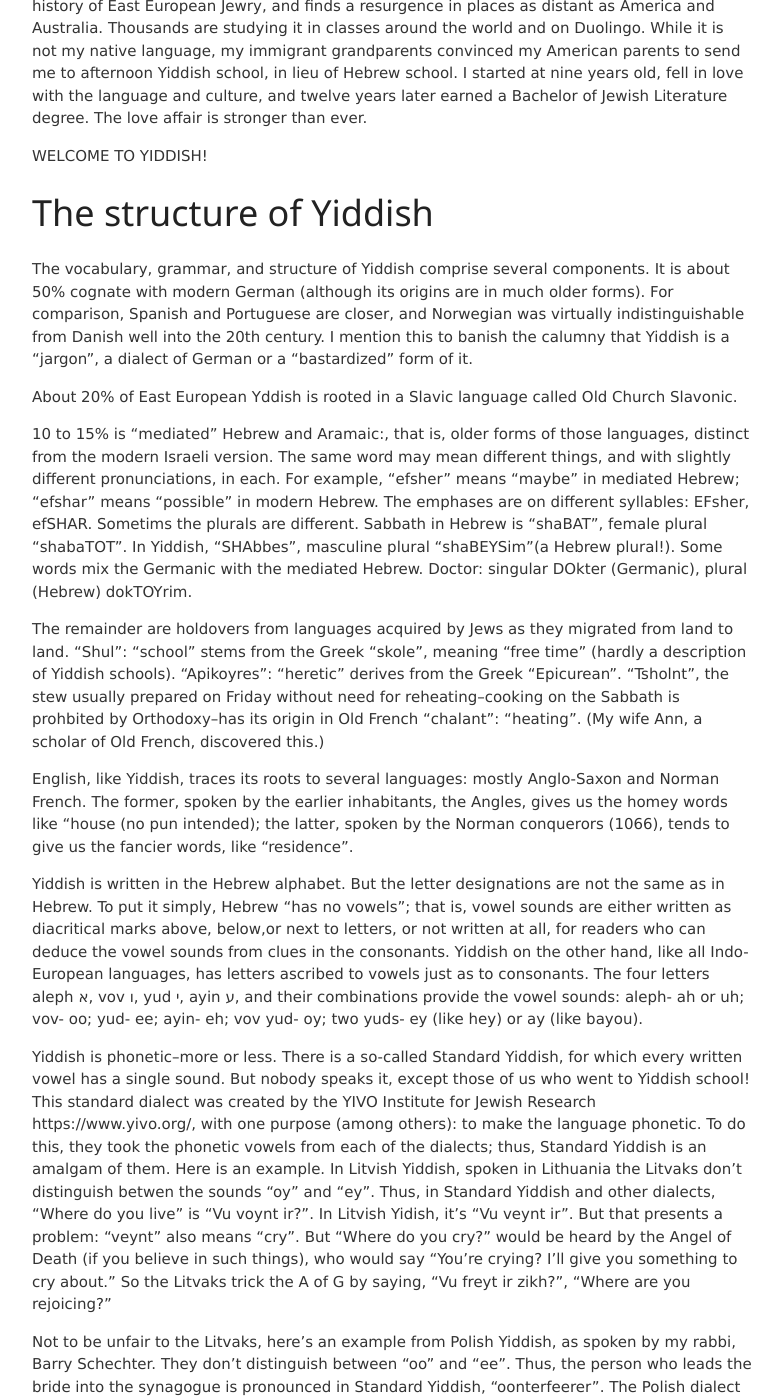
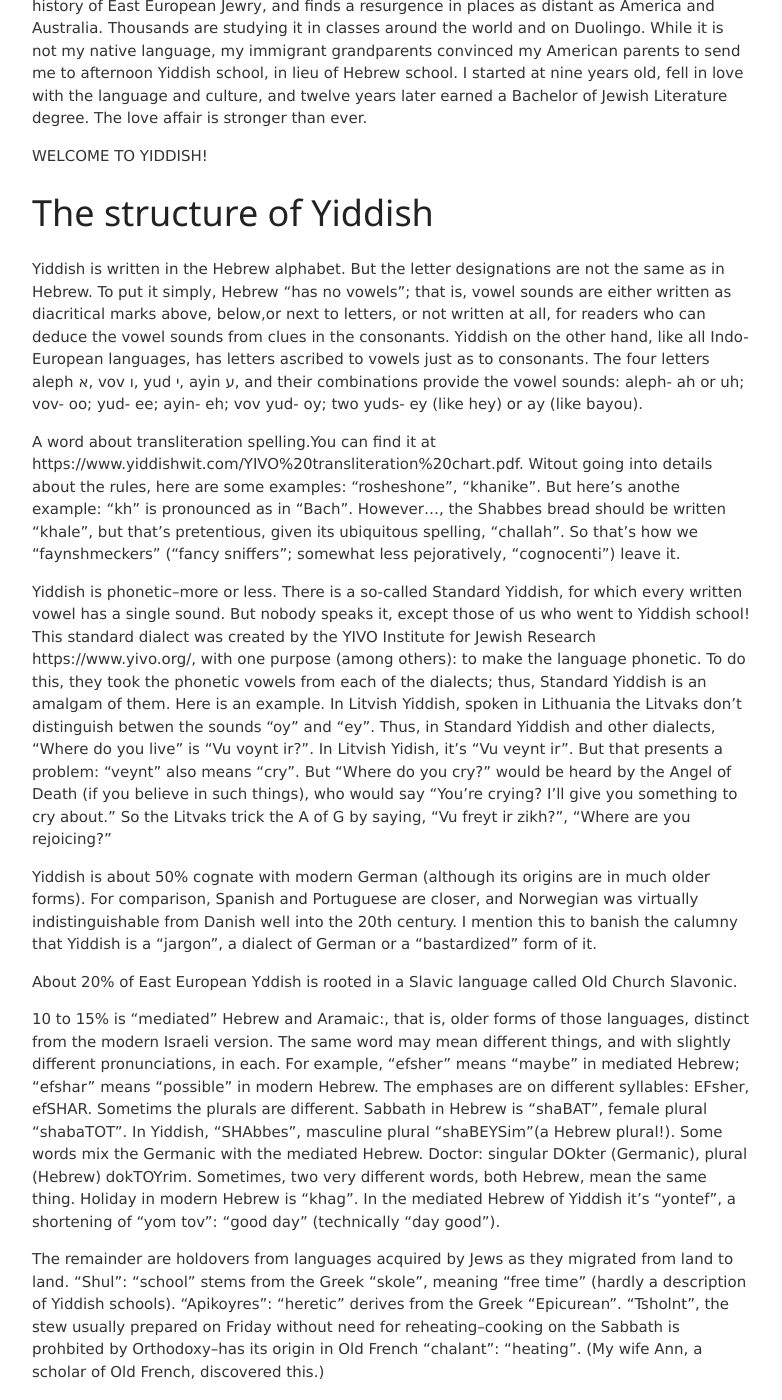
Before and after one commit to jvmallow/jvmallow.github.io, a Jekyll site: the page built from _posts/2025-05-31-Yiddish.md, in a window 1280 px wide and 1400 px high, scrolled down 445 px. Shown: the whole window, without its empty margins (248-1030 px from the left). Built offline with Jekyll 4.4.1, drawn with Linux system fonts in a browser that asks for light colours; a script that is not in the unit is left out; some of the changed text lies outside the part shown.

Commit message:
Update 2025-05-31-Yiddish.md

```diff
--- a/_posts/2025-05-31-Yiddish.md
+++ b/_posts/2025-05-31-Yiddish.md
@@ -11,23 +11,24 @@ Yiddish is the language of East European Jewry. It is over 1,000 years old. It r
 WELCOME TO YIDDISH!
 
 # The structure of Yiddish
-The vocabulary, grammar, and structure of Yiddish comprise several components. It is about 50% cognate with modern German (although its origins are in much older forms). For comparison, Spanish and Portuguese are closer, and Norwegian was virtually indistinguishable from Danish well into the 20th century. I mention this to banish the calumny that Yiddish is a "jargon", a dialect of German or a "bastardized" form of it.
+
+Yiddish is written in the Hebrew alphabet. But the letter designations are not the same as in Hebrew. To put it simply, Hebrew  "has no vowels"; that is, vowel sounds are either written as diacritical marks above, below,or next to letters, or not written at all, for readers who can deduce the vowel sounds from clues in the consonants.  Yiddish on the other hand, like all Indo-European languages, has letters ascribed to vowels just as to consonants. The four letters aleph א, vov ו, yud י, ayin ע, and their combinations provide the vowel sounds: aleph- ah or uh; vov- oo; yud- ee; ayin- eh; vov yud- oy; two yuds- ey (like hey) or ay (like bayou).
+
+A word about transliteration spelling.You can find it at https://www.yiddishwit.com/YIVO%20transliteration%20chart.pdf.  Witout going into details about the rules, here are some examples: "rosheshone", "khanike". But here's anothe example:  "kh" is pronounced as in "Bach". However..., the Shabbes bread should be written "khale", but that's pretentious, given its ubiquitous spelling, "challah". So that's how we "faynshmeckers" ("fancy sniffers"; somewhat less pejoratively, "cognocenti") leave it.
+
+Yiddish is phonetic--more or less. There is a so-called Standard Yiddish, for which every written vowel has a single sound. But nobody speaks it, except those of us who went to Yiddish school! This standard dialect was created by the YIVO Institute for Jewish Research https://www.yivo.org/, with one purpose (among others): to make the language phonetic. To do this, they took the phonetic vowels from each of the dialects; thus, Standard Yiddish is an amalgam of them.  Here is an example. In Litvish Yiddish, spoken in Lithuania the Litvaks don't distinguish betwen the sounds "oy" and "ey". Thus, in Standard Yiddish and other dialects, "Where do you live" is "Vu voynt ir?".  In Litvish Yidish, it's "Vu veynt ir". But that presents a problem: "veynt" also means "cry". But "Where do you cry?" would be heard by the Angel of Death (if you believe in such things), who would say "You're crying? I'll give you something to cry about." So the Litvaks trick the A of G by saying, "Vu freyt ir zikh?", "Where are you rejoicing?"
+
+Yiddish is about 50% cognate with modern German (although its origins are in much older forms). For comparison, Spanish and Portuguese are closer, and Norwegian was virtually indistinguishable from Danish well into the 20th century. I mention this to banish the calumny that Yiddish is a "jargon", a dialect of German or a "bastardized" form of it.
 
 About 20% of East European Yddish is rooted in a Slavic language called Old Church Slavonic.
 
-10 to 15% is "mediated" Hebrew and Aramaic:, that is, older forms of those languages, distinct from the modern Israeli version. The same word may mean different things, and with slightly different pronunciations, in each. For example, "efsher" means "maybe" in mediated Hebrew; "efshar" means "possible" in modern Hebrew. The emphases are on different syllables: EFsher, efSHAR. Sometims the plurals are different. Sabbath in Hebrew is "shaBAT", female plural "shabaTOT". In Yiddish, "SHAbbes", masculine plural "shaBEYSim"(a Hebrew plural!). Some words mix the Germanic with the mediated Hebrew. Doctor: singular DOkter (Germanic), plural (Hebrew) dokTOYrim.
+10 to 15% is "mediated" Hebrew and Aramaic:, that is, older forms of those languages, distinct from the modern Israeli version. The same word may mean different things, and with slightly different pronunciations, in each. For example, "efsher" means "maybe" in mediated Hebrew; "efshar" means "possible" in modern Hebrew. The emphases are on different syllables: EFsher, efSHAR. Sometims the plurals are different. Sabbath in Hebrew is "shaBAT", female plural "shabaTOT". In Yiddish, "SHAbbes", masculine plural "shaBEYSim"(a Hebrew plural!).  Some words mix the Germanic with the mediated Hebrew. Doctor: singular DOkter (Germanic), plural (Hebrew) dokTOYrim. Sometimes, two very different words, both Hebrew, mean the same thing. Holiday in modern Hebrew is "khag". In the mediated Hebrew of Yiddish it's "yontef", a shortening of "yom tov": "good day"  (technically "day good").
 
 The remainder are holdovers from languages acquired by Jews as they migrated from land to land.  "Shul": "school" stems from the Greek "skole", meaning "free time" (hardly a description of Yiddish schools). "Apikoyres": "heretic" derives from the Greek "Epicurean". "Tsholnt", the stew usually prepared on Friday without need for reheating--cooking on the Sabbath is prohbited by Orthodoxy--has its origin in Old French "chalant": "heating". (My wife Ann, a scholar of Old French, discovered this.)
 
 English, like Yiddish, traces its roots to several languages: mostly Anglo-Saxon and Norman French. The former, spoken by the earlier inhabitants, the  Angles, gives us the homey words like "house (no pun intended); the latter, spoken by the Norman conquerors (1066), tends to give us the fancier words, like "residence".
 
-Yiddish is written in the Hebrew alphabet. But the letter designations are not the same as in Hebrew. To put it simply, Hebrew  "has no vowels"; that is, vowel sounds are either written as diacritical marks above, below,or next to letters, or not written at all, for readers who can deduce the vowel sounds from clues in the consonants.  Yiddish on the other hand, like all Indo-European languages, has letters ascribed to vowels just as to consonants. The four letters aleph א, vov ו, yud י, ayin ע, and their combinations provide the vowel sounds: aleph- ah or uh; vov- oo; yud- ee; ayin- eh; vov yud- oy; two yuds- ey (like hey) or ay (like bayou).
-
-Yiddish is phonetic--more or less. There is a so-called Standard Yiddish, for which every written vowel has a single sound. But nobody speaks it, except those of us who went to Yiddish school! This standard dialect was created by the YIVO Institute for Jewish Research https://www.yivo.org/, with one purpose (among others): to make the language phonetic. To do this, they took the phonetic vowels from each of the dialects; thus, Standard Yiddish is an amalgam of them.  Here is an example. In Litvish Yiddish, spoken in Lithuania the Litvaks don't distinguish betwen the sounds "oy" and "ey". Thus, in Standard Yiddish and other dialects, "Where do you live" is "Vu voynt ir?".  In Litvish Yidish, it's "Vu veynt ir". But that presents a problem: "veynt" also means "cry". But "Where do you cry?" would be heard by the Angel of Death (if you believe in such things), who would say "You're crying? I'll give you something to cry about." So the Litvaks trick the A of G by saying, "Vu freyt ir zikh?", "Where are you rejoicing?"
-
 Not to be unfair to the Litvaks, here's an example from Polish Yiddish, as spoken by my rabbi, Barry Schechter. They don't distinguish between "oo" and "ee". Thus, the person who leads the bride into the synagogue is pronounced in Standard Yiddish, "oonterfeerer". The Polish dialect says "interfeerer"", a whole different role.
-
-A word about transliteration spelling in Standard Yiddish. "Kh" (as in zikh) is pronounced as in "Bach". Except when it isn't. For example, the Shabbes bread shoud be written "khale", but that's pretentious, given its ubiquitous spelling, "challah". So that's how we "faynshmeckers" ("fancy sniffers"; somewhat less pejoratively, "cognocenti") leave it.
 
 One more thing: the mediated Hebrew and Aramaic words are left with their traditional spelling, which is not phonetic in Yiddish--unless you're a Soviet Communist. Intent on removing any remnant of religion, they chose to "phoneticize" the Hebrew/Aramaic words.
 
```
